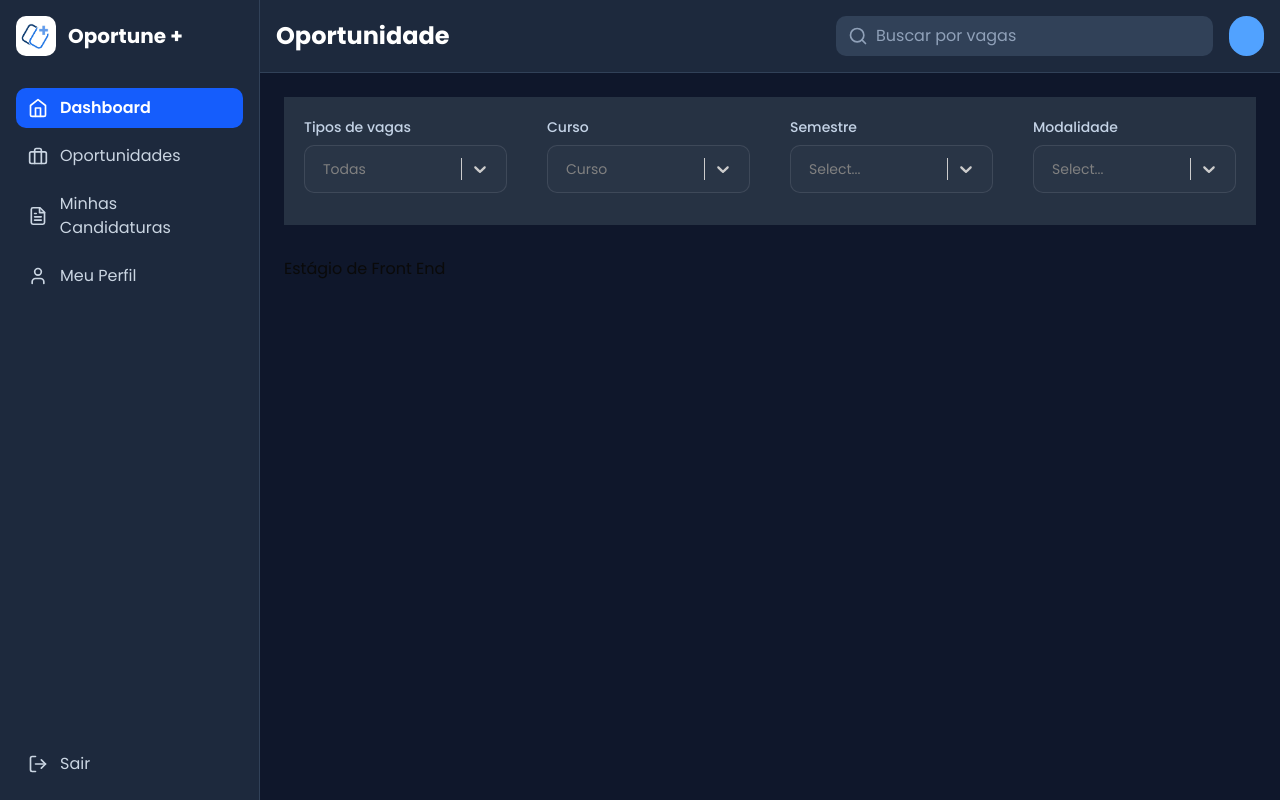
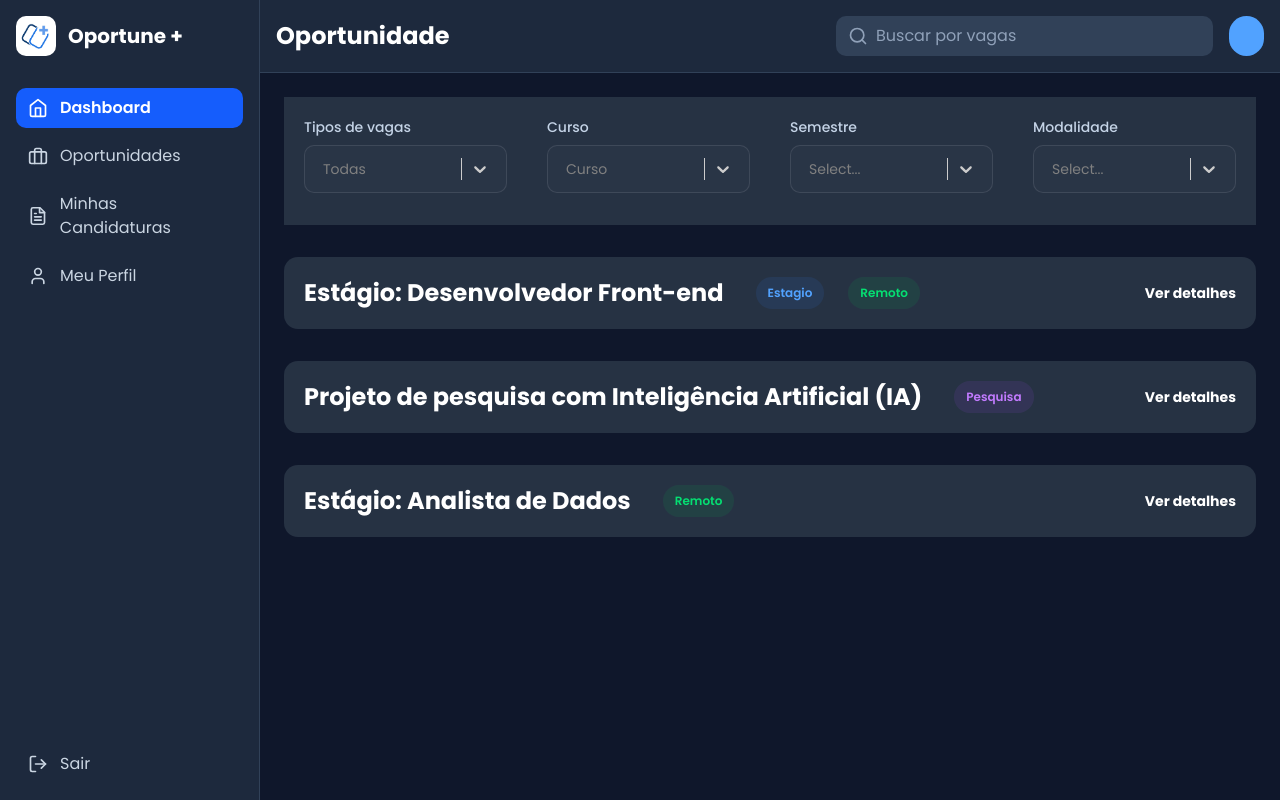
Before and after one commit to PedrFelip/oportune, a React (Vite) app in the folder frontend/: page /aluno/vagas in a window 1280 px wide. Built offline with nearby package versions, Linux system fonts and the light colour scheme.

Commit message:
Alterações cursor

```diff
--- a/frontend/src/components/dashboard/geral/Oportunidade.jsx
+++ b/frontend/src/components/dashboard/geral/Oportunidade.jsx
@@ -1,25 +1,66 @@
-const VagaStatus = ({ status }) => {
+const CaracteristicasVaga = ({ caracteristica }) => {
   const statusStyles = {
-    Estagio: 'bg-blue-500/10 text-blue-400',
-    Remoto: 'bg-green-500/10 text-green-400',
-    Pesquisa: 'bg-purple-500/10 text-purple-400',
+    Estagio: "bg-blue-500/10 text-blue-400",
+    Remoto: "bg-green-500/10 text-green-400",
+    Pesquisa: "bg-purple-500/10 text-purple-400",
   };
   return (
-    <span className={`px-2 py-1 text-xs font-semibold rounded-full ${statusStyles[status]}`}>
-      {status}
+    <span
+      className={`px-3 py-2 text-xs font-semibold rounded-full ${statusStyles[caracteristica]}`}
+    >
+      {caracteristica}
     </span>
   );
 };
 
-export default function Oportunidade({ children }) {
+export default function Oportunidade() {
+
   const candidaturas = [
-        { titulo: 'Estágio: Desenvolvedor Front-end', empresa: 'Empresa X', status: 'Aprovado' },
-        { titulo: 'Projeto de Extensão: App Social', empresa: 'Prof. Silva', status: 'Pendente' },
-        { titulo: 'Estágio: Analista de Dados', empresa: 'Tech Solutions', status: 'Rejeitado' },
-    ];
+    {
+      titulo: "Estágio: Desenvolvedor Front-end",
+      empresa: "Empresa X",
+      categorias: ["Estagio", "Remoto"],
+      descricao: "Procuramos um candidato que tenha interesse em aprender REACT, que esteja disposto a solucionar problemas e contribuir com a equipe de desenvolvimento. Oportunidade única de aprender com os melhores desenvolvedores do mercado",
+      curso: "Engenharia de Software",
+      semestre: "A partir do 4º"
+    },
+    {
+      titulo: "Projeto de pesquisa com Inteligência Artificial (IA)",
+      empresa: "Prof. Silva",
+      categorias: ["Pesquisa"],
+      descricao: "Oportunidade para alunos interessados em machine learning e processamento em linguagem natural. Necessário conhecimento prévio em Python.",
+      curso: "Ciência da Computação",
+      semestre: "A partir do 6º"
+    },
+    {
+      titulo: "Estágio: Analista de Dados",
+      empresa: "Tech Solutions",
+      categorias: ["Remoto"],
+      descricao: "Esta oportunidade vaga oferece grande visibilidade e potencial de crescimento, com participação ativa em decisões técnicas e evolução do produto. Ter conhecimento prévio em Java e MySQL.",
+      curso: "Qualquer curso de T.I.",
+      semestre: "A partir do 3º"
+    },
+  ];
+
   return (
-    <section>
-      <h2>Estágio de Front End</h2>
-    </section>
+    <>
+      {candidaturas.map((vaga, index) => (
+        <section key={index} className={"flex flex-1 bg-[#263243] p-5 gap-10 rounded-xl"}>
+          <header className="flex flex-1 justify-between text-2xl text-white font-bold">
+              <div className="flex">
+                <h2 className="mr-8">{vaga.titulo}</h2>
+                <div className="flex items-center gap-6">
+                  {vaga.categorias.map((categoria, index) => (
+                    <CaracteristicasVaga key={index} caracteristica={categoria} />
+                  ))}
+                </div>
+              </div>
+              <button className="text-sm bg[#263243] cursor-pointer">
+                Ver detalhes
+              </button>
+          </header>
+        </section>
+      ))}
+    </>
   );
 }
--- a/frontend/src/pages/aluno/Dashboard.jsx
+++ b/frontend/src/pages/aluno/Dashboard.jsx
@@ -19,11 +19,22 @@ export default function Dashboard() {
     const carregarDados = async () => {
       try {
         setLoading(true);
+        setError(null);
+        console.log("Iniciando carregamento do dashboard...");
         const dados = await buscarDashboardAluno();
+        console.log("Dados do dashboard carregados:", dados);
         setDashboardData(dados);
       } catch (err) {
-        setError(err.message);
         console.error("Erro ao carregar dashboard:", err);
+        if (err.message.includes('404')) {
+          setError("Perfil de estudante não encontrado. Complete seu cadastro.");
+        } else if (err.message.includes('401')) {
+          setError("Sessão expirada. Faça login novamente.");
+        } else if (err.message.includes('504')) {
+          setError("Servidor demorou para responder. Tente novamente.");
+        } else {
+          setError(err.message || "Erro ao carregar dados do dashboard");
+        }
       } finally {
         setLoading(false);
       }
--- a/frontend/src/pages/aluno/Vagas.jsx
+++ b/frontend/src/pages/aluno/Vagas.jsx
@@ -1,4 +1,4 @@
-import Template from "../../components/dashboard/geral/template";
+import Template from "../../components/dashboard/geral/Template";
 import FilterBox from "../../components/dashboard/geral/FilterBox";
 import informacoes from "../../utils/informacoes.json";
 import { useState } from "react";
@@ -41,9 +41,7 @@ export default function Vagas() {
             options={informacoes.modalidade}
           />
         </div>
-        <Oportunidade>
-
-        </Oportunidade>
+        <Oportunidade/>
       </div>
     </Template>
   );
```
Also changed, not shown: 1 other file (tests, documents, lock files or other folders).
